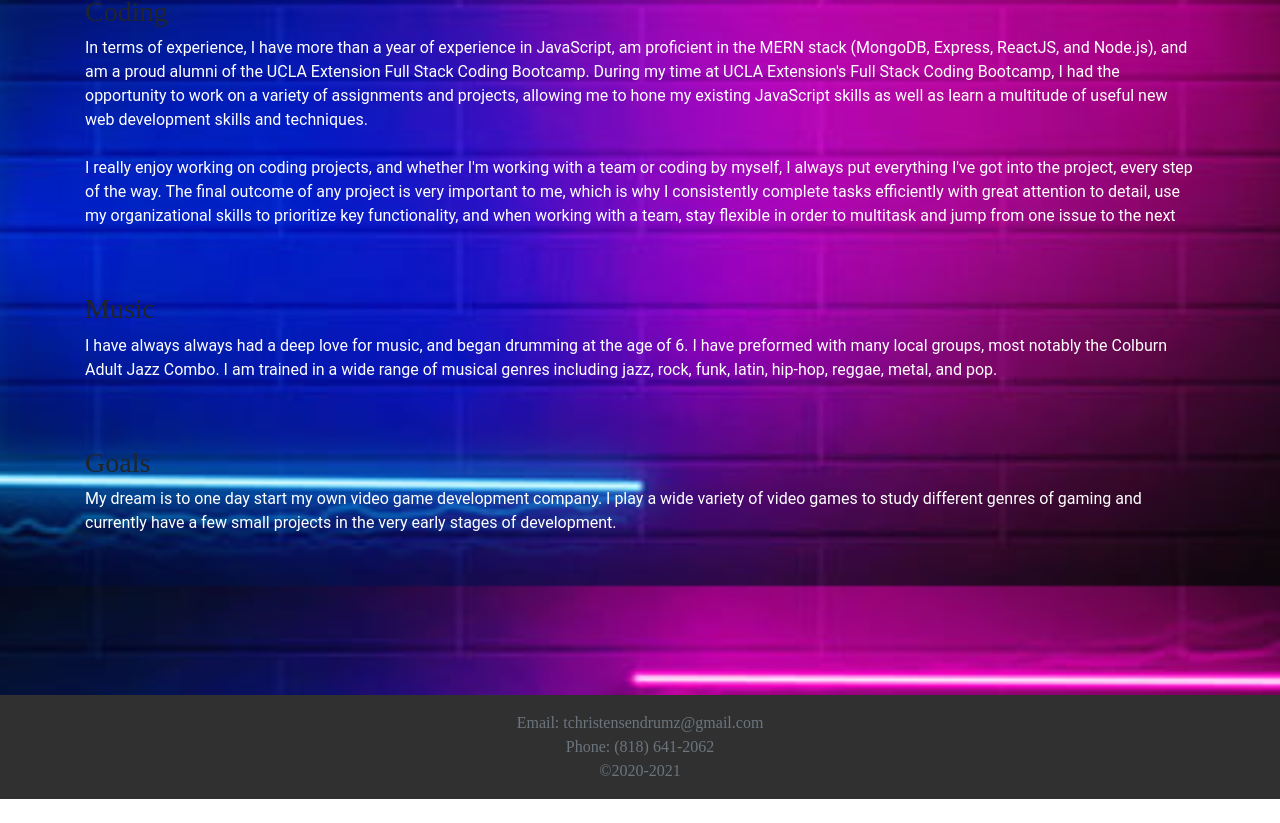
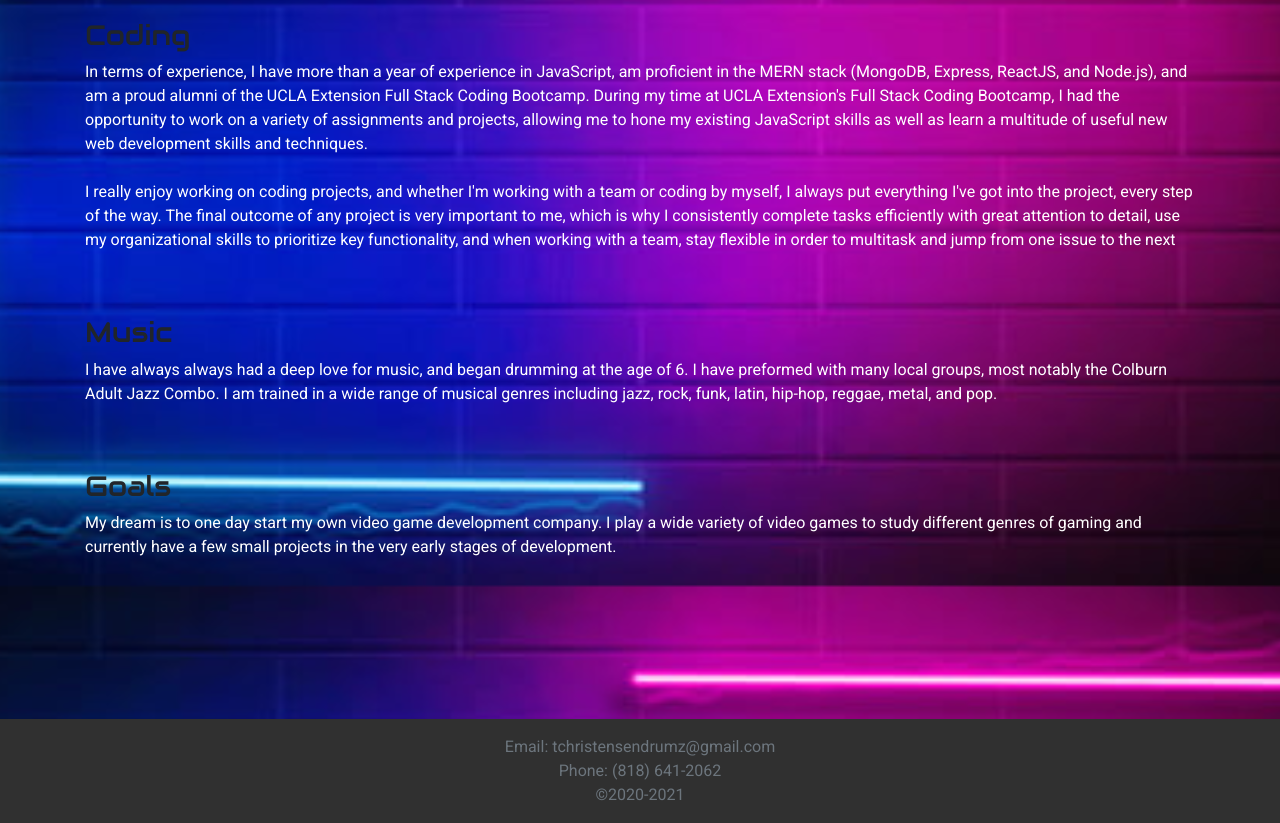
Before and after one commit to TChristensenDrumz/Portfolio, a React (Create React App) app: page / in a window 1280 px wide. Shown: the part 1814-2637 px from the top of the page. Before the commit the page ends 2613 px from the top, so only its background shows below. Built offline with nearby package versions, Linux system fonts and the light colour scheme.

Commit message:
google font link

```diff
--- a/public/index.html
+++ b/public/index.html
@@ -24,7 +24,17 @@
       work correctly both with client-side routing and a non-root public URL.
       Learn how to configure a non-root public URL by running `npm run build`.
     -->
-    <link rel="stylesheet" href="https://cdn.jsdelivr.net/npm/bootstrap@4.5.3/dist/css/bootstrap.min.css" integrity="sha384-TX8t27EcRE3e/ihU7zmQxVncDAy5uIKz4rEkgIXeMed4M0jlfIDPvg6uqKI2xXr2" crossorigin="anonymous">
+    <link
+      rel="stylesheet"
+      href="https://cdn.jsdelivr.net/npm/bootstrap@4.5.3/dist/css/bootstrap.min.css"
+      integrity="sha384-TX8t27EcRE3e/ihU7zmQxVncDAy5uIKz4rEkgIXeMed4M0jlfIDPvg6uqKI2xXr2"
+      crossorigin="anonymous"
+    />
+    <link rel="preconnect" href="https://fonts.gstatic.com" />
+    <link
+      href="https://fonts.googleapis.com/css2?family=Audiowide&family=Roboto&display=swap"
+      rel="stylesheet"
+    />
     <title>Terrapin Christensen</title>
   </head>
   <body>
--- a/src/components/Footer/Footer.css
+++ b/src/components/Footer/Footer.css
@@ -2,5 +2,8 @@
   text-align: center;
   color: #baf0fa;
   background-color: rgb(48, 48, 48);
-  font-family: 'Roboto', sans-serif;
 }
+
+.roboto {
+  font-family: "Roboto", sans-serif;
+}
--- a/src/components/Footer/Footer.js
+++ b/src/components/Footer/Footer.js
@@ -5,7 +5,7 @@ function Footer() {
     return (
         <footer className="footer mt-auto py-3">
             <div className="container-fluid">
-                <span className="text-muted">Email: tchristensendrumz@gmail.com <br/> Phone: (818) 641-2062 <br/> ©2020-2021</span>
+                <span className="roboto text-muted">Email: tchristensendrumz@gmail.com <br/> Phone: (818) 641-2062 <br/> ©2020-2021</span>
             </div>
         </footer>
     );
```
